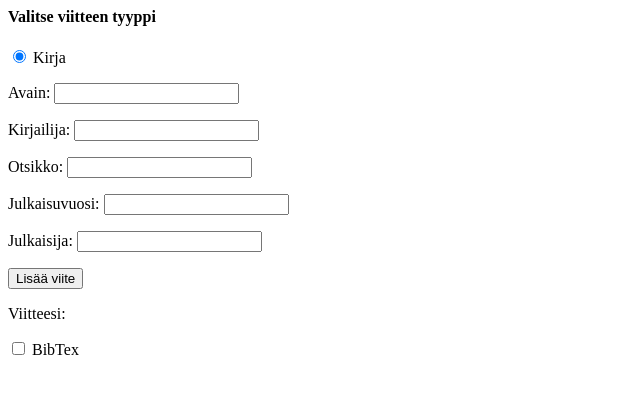
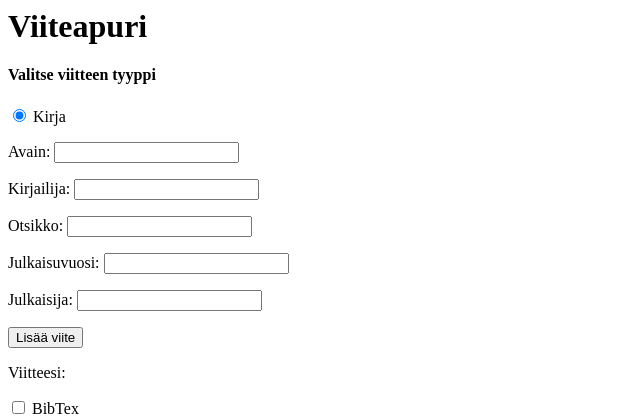
Before and after one commit to janikakalliokoski/parhaat123_ohtu, a Flask app: page / in a window 1280 px wide. Shown: the top 420 px of the page, without its empty margins (0-640 px from the left). Run offline with Flask 2, Linux system fonts and the light colour scheme; parts of the project's set-up code (start-up, migrations or seed data) failed here and were passed over.

```diff
--- a/templates/main.html
+++ b/templates/main.html
@@ -1,5 +1,6 @@
 <head>
     <title>Viiteapuri</title>
+    <h1>Viiteapuri</h1>
 </head>
 
 <body>
```
Also changed, not shown: 2 other files.
